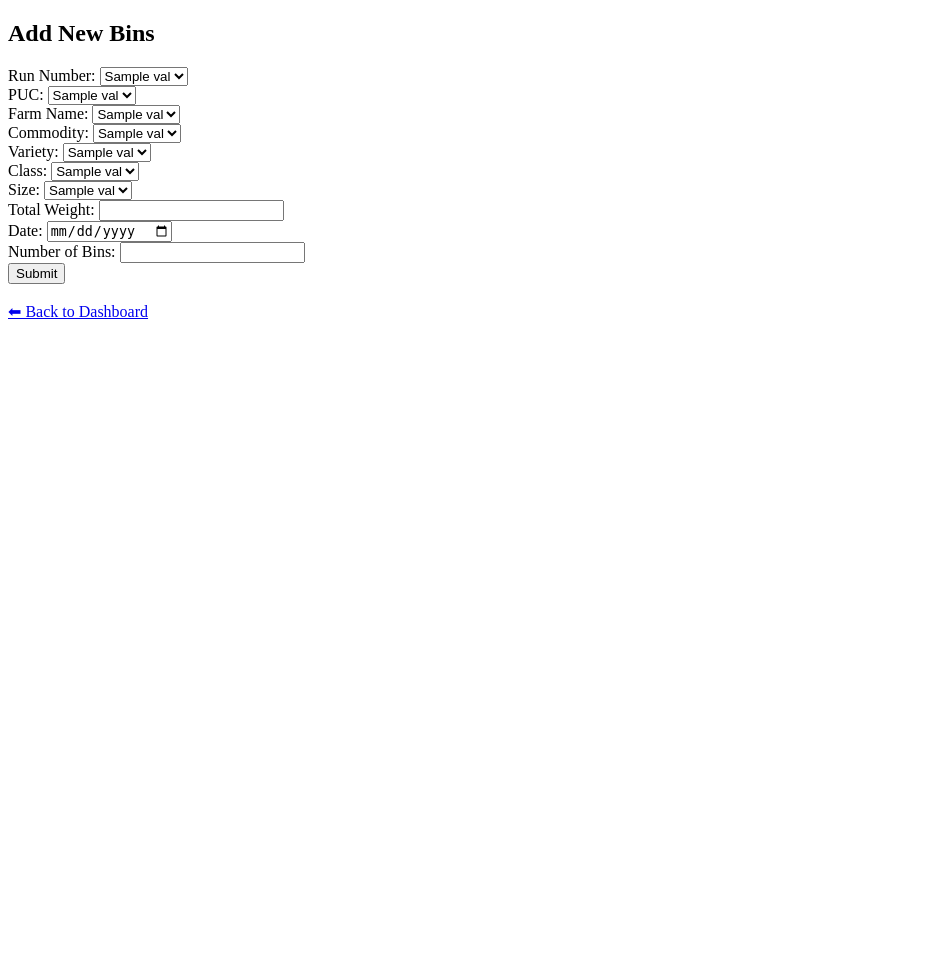
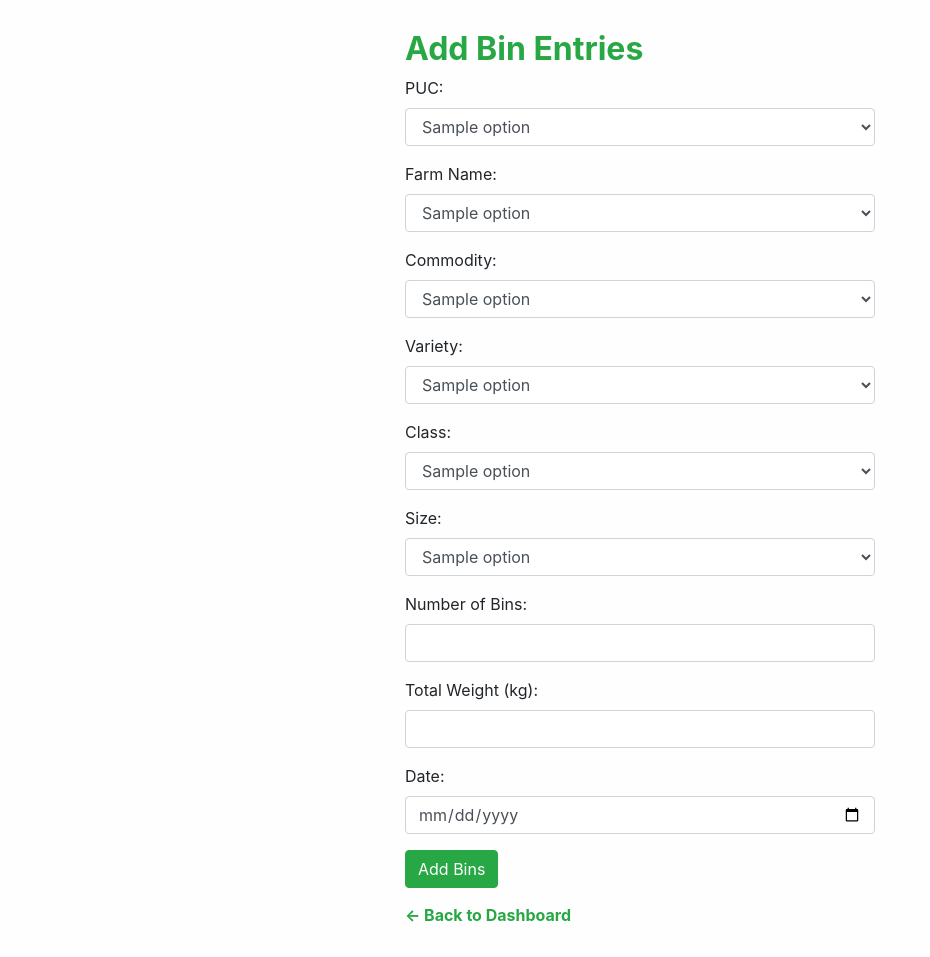
Before and after one commit to JDStrever/Groenkloofsitrus-Update1-stock-system, a Flask app: template templates/add_bins.html in a window 1280 px wide. Shown: the whole page, without its empty margins (0-930 px from the left). Before the commit the page ends 319 px from the top, so only its background shows below. Run offline with Flask 3, Linux system fonts and the light colour scheme; the template is opened without the code that fills it: most values are stand-ins (such as "Sample title", 1, 10 or a date in 2020); some libraries are stand-ins or nearby versions.

Commit message:
Update add_bins.html

```diff
--- a/templates/add_bins.html
+++ b/templates/add_bins.html
@@ -1,72 +1,104 @@
 <!DOCTYPE html>
 <html>
 <head>
-    <title>Add Bins</title>
+    <title>Add Bin Entries</title>
+    <link rel="stylesheet" href="https://stackpath.bootstrapcdn.com/bootstrap/4.5.2/css/bootstrap.min.css">
+    <style>
+        body {
+            background-color: #fefefe;
+            padding: 30px;
+        }
+        h2 {
+            color: #28a745;
+            font-weight: bold;
+        }
+        .form-control:focus {
+            border-color: #28a745;
+            box-shadow: none;
+        }
+        .btn-success {
+            background-color: #28a745;
+            border-color: #28a745;
+        }
+        .btn-success:hover {
+            background-color: #218838;
+            border-color: #1e7e34;
+        }
+        .back-link {
+            margin-top: 15px;
+            display: block;
+            color: #28a745;
+            font-weight: bold;
+        }
+    </style>
 </head>
 <body>
-    <h2>Add New Bins</h2>
-    <form method="POST">
-        <label>Run Number:</label>
-        <select name="run_number" required>
-            {% for val in dropdowns['run_number'] %}
-            <option value="{{ val }}">{{ val }}</option>
+    <div class="container" style="max-width: 500px;">
+        <h2>Add Bin Entries</h2>
+        <form method="POST" action="/add_bins">
+            <div class="form-group">
+                <label>PUC:</label>
+                <select class="form-control" name="puc" required>
+                    {% for option in dropdowns['puc'] %}
+                        <option value="{{ option }}">{{ option }}</option>
                     {% endfor %}
-        </select><br>
-
-        <label>PUC:</label>
-        <select name="puc" required>
-            {% for val in dropdowns['puc'] %}
-            <option value="{{ val }}">{{ val }}</option>
+                </select>
+            </div>
+            <div class="form-group">
+                <label>Farm Name:</label>
+                <select class="form-control" name="farm_name" required>
+                    {% for option in dropdowns['farm_name'] %}
+                        <option value="{{ option }}">{{ option }}</option>
                     {% endfor %}
-        </select><br>
-
-        <label>Farm Name:</label>
-        <select name="farm_name" required>
-            {% for val in dropdowns['farm_name'] %}
-            <option value="{{ val }}">{{ val }}</option>
+                </select>
+            </div>
+            <div class="form-group">
+                <label>Commodity:</label>
+                <select class="form-control" name="commodity" required>
+                    {% for option in dropdowns['commodity'] %}
+                        <option value="{{ option }}">{{ option }}</option>
                     {% endfor %}
-        </select><br>
-
-        <label>Commodity:</label>
-        <select name="commodity" required>
-            {% for val in dropdowns['commodity'] %}
-            <option value="{{ val }}">{{ val }}</option>
+                </select>
+            </div>
+            <div class="form-group">
+                <label>Variety:</label>
+                <select class="form-control" name="variety" required>
+                    {% for option in dropdowns['variety'] %}
+                        <option value="{{ option }}">{{ option }}</option>
                     {% endfor %}
-        </select><br>
-
-        <label>Variety:</label>
-        <select name="variety" required>
-            {% for val in dropdowns['variety'] %}
-            <option value="{{ val }}">{{ val }}</option>
+                </select>
+            </div>
+            <div class="form-group">
+                <label>Class:</label>
+                <select class="form-control" name="bin_class" required>
+                    {% for option in dropdowns['bin_class'] %}
+                        <option value="{{ option }}">{{ option }}</option>
                     {% endfor %}
-        </select><br>
-
-        <label>Class:</label>
-        <select name="bin_class" required>
-            {% for val in dropdowns['bin_class'] %}
-            <option value="{{ val }}">{{ val }}</option>
+                </select>
+            </div>
+                        <div class="form-group">
+                <label>Size:</label>
+                <select class="form-control" name="size" required>
+                    {% for option in dropdowns['size'] %}
+                        <option value="{{ option }}">{{ option }}</option>
                     {% endfor %}
-        </select><br>
-
-        <label>Size:</label>
-        <select name="size" required>
-            {% for val in dropdowns['size'] %}
-            <option value="{{ val }}">{{ val }}</option>
-            {% endfor %}
-        </select><br>
-
-        <label>Total Weight:</label>
-        <input type="number" step="0.01" name="total_weight" required><br>
-
+                </select>
+            </div>
+            <div class="form-group">
+                <label>Number of Bins:</label>
+                <input type="number" class="form-control" name="num_bins" required>
+            </div>
+            <div class="form-group">
+                <label>Total Weight (kg):</label>
+                <input type="number" class="form-control" name="total_weight" step="0.01" required>
+            </div>
+            <div class="form-group">
                 <label>Date:</label>
-        <input type="date" name="date" required><br>
-
-        <label>Number of Bins:</label>
-        <input type="number" name="num_bins" required><br>
-
-        <button type="submit">Submit</button>
+                <input type="date" class="form-control" name="date" required>
+            </div>
+            <button type="submit" class="btn btn-success">Add Bins</button>
         </form>
-
-    <br><a href="{{ url_for('dashboard') }}">⬅ Back to Dashboard</a>
+        <a href="/" class="back-link">← Back to Dashboard</a>
+    </div>
 </body>
 </html>
```
Lines whose indentation alone changed are shown as unchanged.
